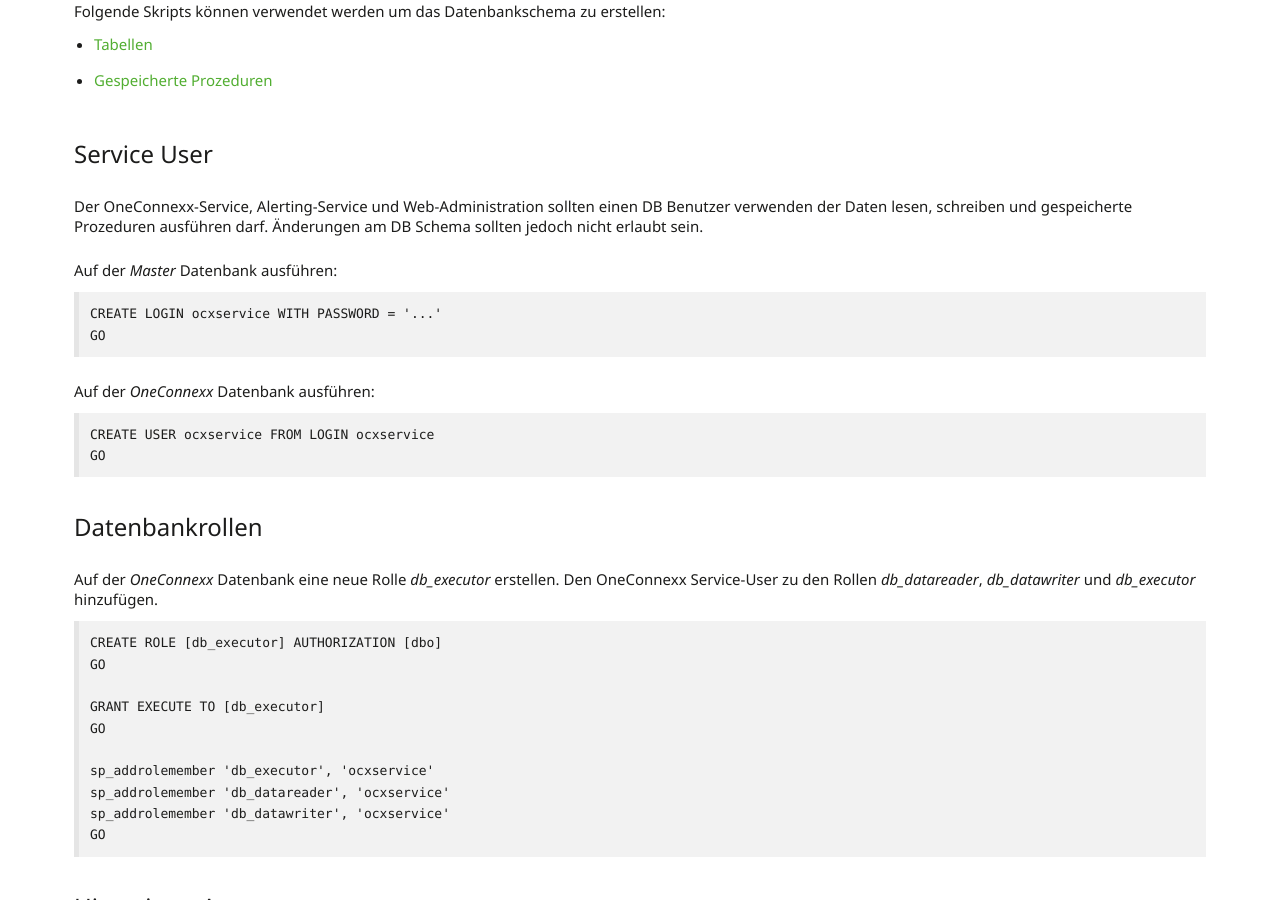
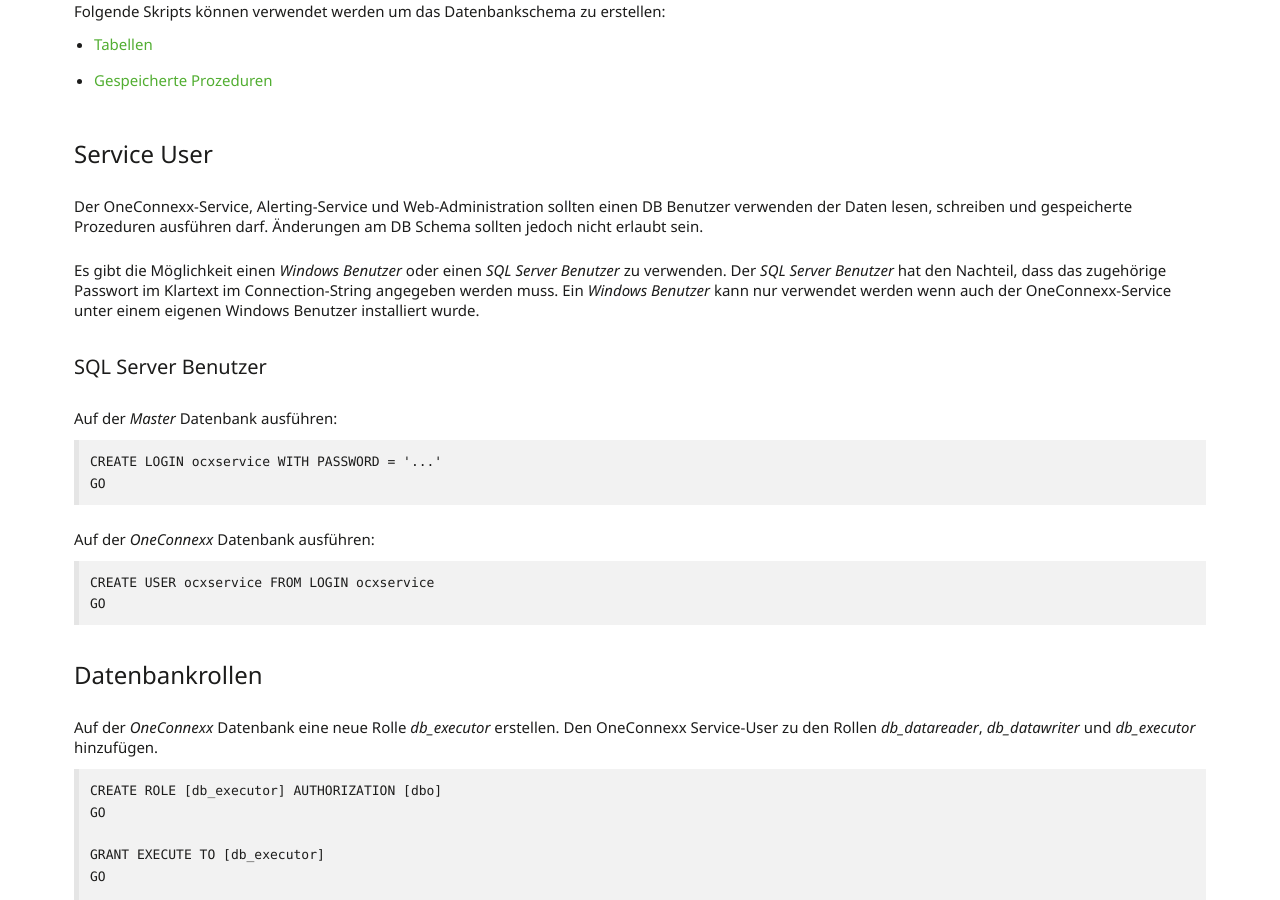
Before and after one commit to primesoft-group/oneconnexx-docs, a Jekyll site: the page built from _pages/setup/de/db.md, in a window 1280 px wide and 900 px high, scrolled down 423 px. Built offline with Jekyll 4.4.1, drawn with Linux system fonts in a browser that asks for light colours; nearby versions of some CDN libraries; some web fonts are replaced.

Commit message:
Update db.md

```diff
--- a/_pages/setup/de/db.md
+++ b/_pages/setup/de/db.md
@@ -14,6 +14,10 @@
 #### Service User
 
 Der OneConnexx-Service, Alerting-Service und Web-Administration sollten einen DB Benutzer verwenden der Daten lesen, schreiben und gespeicherte Prozeduren ausführen darf. Änderungen am DB Schema sollten jedoch nicht erlaubt sein.
+
+Es gibt die Möglichkeit einen *Windows Benutzer* oder einen *SQL Server Benutzer* zu verwenden. Der *SQL Server Benutzer* hat den Nachteil, dass das zugehörige Passwort im Klartext im Connection-String angegeben werden muss. Ein *Windows Benutzer* kann nur verwendet werden wenn auch der OneConnexx-Service unter einem eigenen Windows Benutzer installiert wurde.
+
+##### SQL Server Benutzer
 
 Auf der *Master* Datenbank ausführen:
 
```
